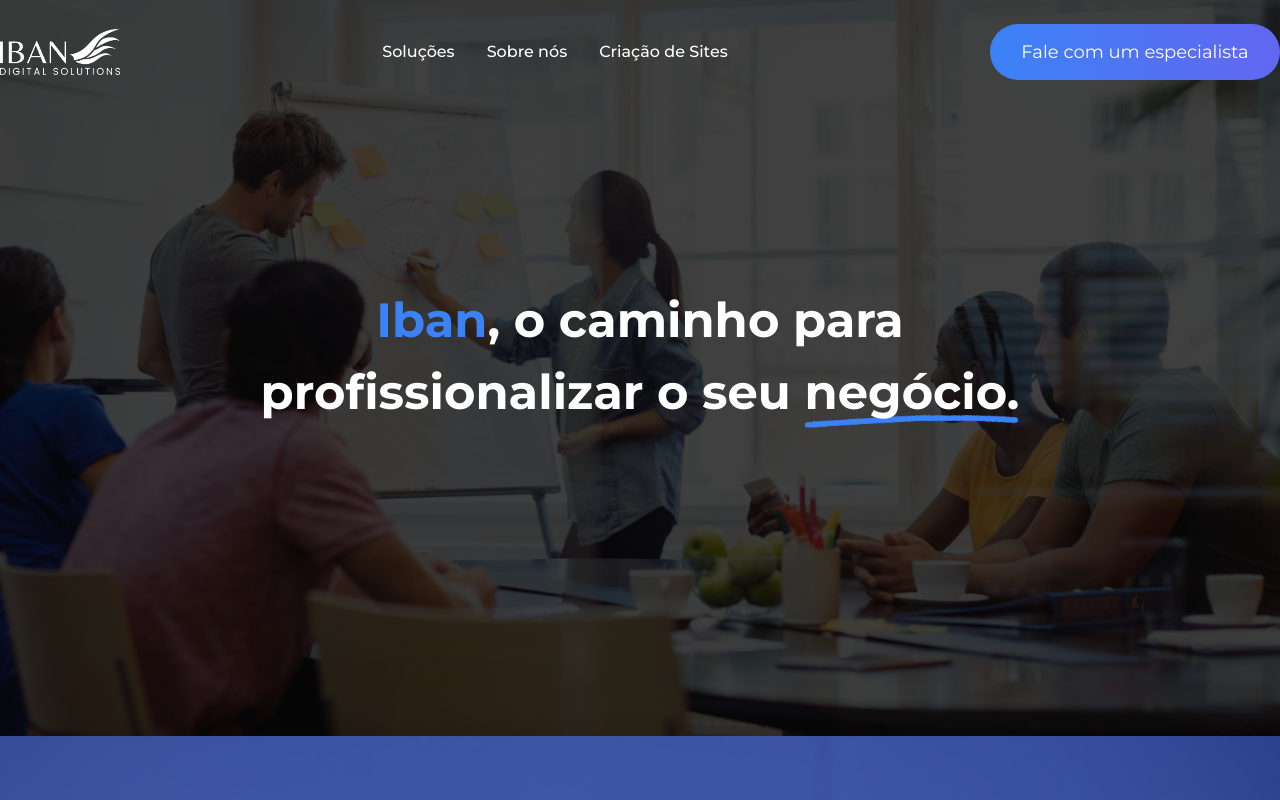
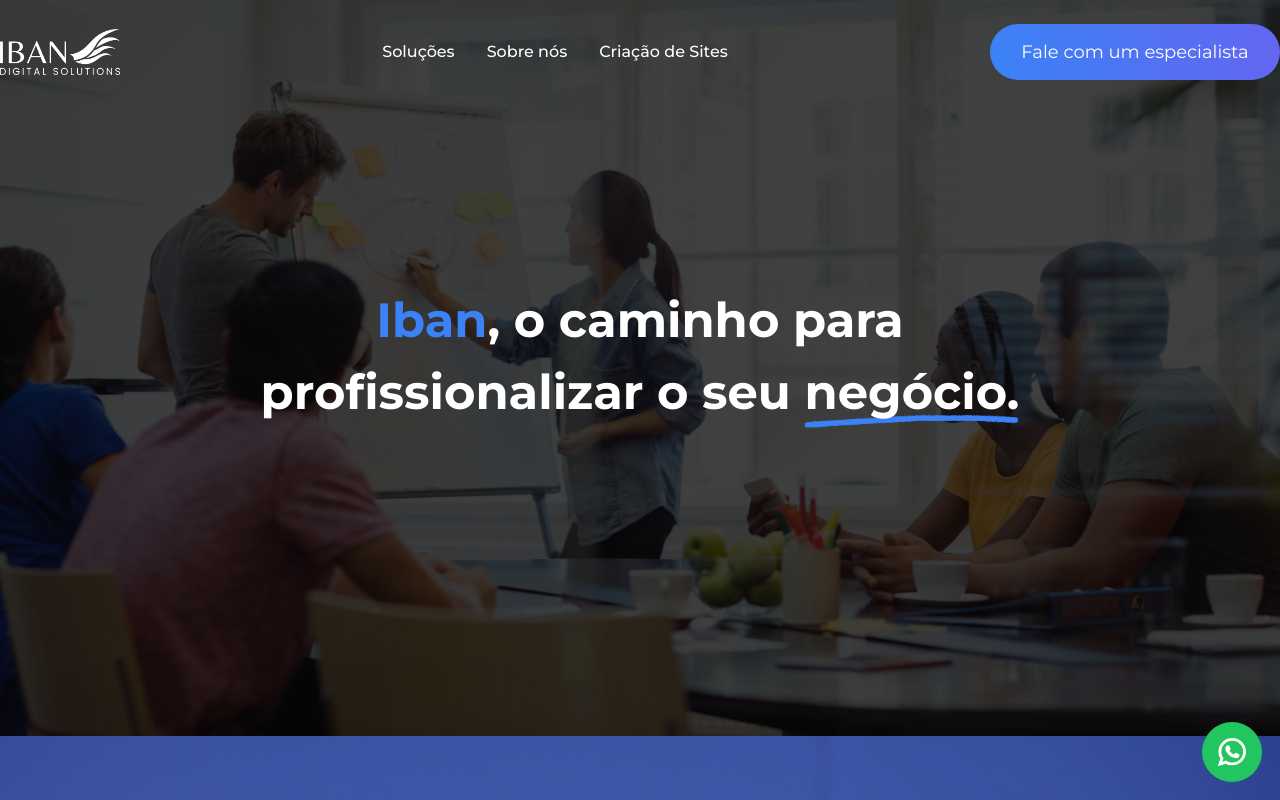
Before and after one commit to ronaldscruz/ibandigital, a Next.js app: page / in a window 1280 px wide. Shown: the top 800 px of the page. Built offline with nearby package versions, Linux system fonts and the light colour scheme.

Commit message:
feat: whatsapp floating button

```diff
--- a/src/app/layout.js
+++ b/src/app/layout.js
@@ -2,6 +2,7 @@ import { Montserrat } from "next/font/google";
 import "./globals.css";
 import Head from "next/head";
 import Navbar from "@/components/layout/Navbar";
+import FloatingWhatsappButton from "@/components/layout/FloatingWhatsappButton/FloatingWhatsappButton";
 
 const montserrat = Montserrat({ subsets: ["latin"] });
 
@@ -52,6 +53,8 @@ export default function RootLayout({ children }) {
         <footer className="">
 
         </footer>
+
+        <FloatingWhatsappButton />
       </body>
     </html>
   );
--- /dev/null
+++ b/src/components/layout/FloatingWhatsappButton/FloatingWhatsappButton.jsx
@@ -0,0 +1,13 @@
+import WhatsappSvg from "./assets/whatsapp.svg";
+import Image from "next/image";
+
+export default function FloatingWhatsappButton() {
+  return (
+    <div className="fixed bottom-[18px] right-[18px] z-30">
+      <button className="bg-green-500 text-white p-4 rounded-full">
+        <a href="https://wa.me/551151960569?text=Ol%C3%A1%21%20Venho%20atrav%C3%A9s%20do%20site%20da%20Iban%20Digital%20e%20gostaria%20de%20receber%20atendimento%20especializado."></a>
+        <Image src={WhatsappSvg} alt="Whatsapp" width={28} height={28} />
+      </button>
+    </div>
+  );
+}
--- /dev/null
+++ b/src/components/layout/FloatingWhatsappButton/package.json
@@ -0,0 +1,3 @@
+{
+  "main": "./FloatingWhatsappButton.jsx"
+}
```
Also changed, not shown: src/components/layout/FloatingWhatsappButton/assets/whatsapp.svg (added).
